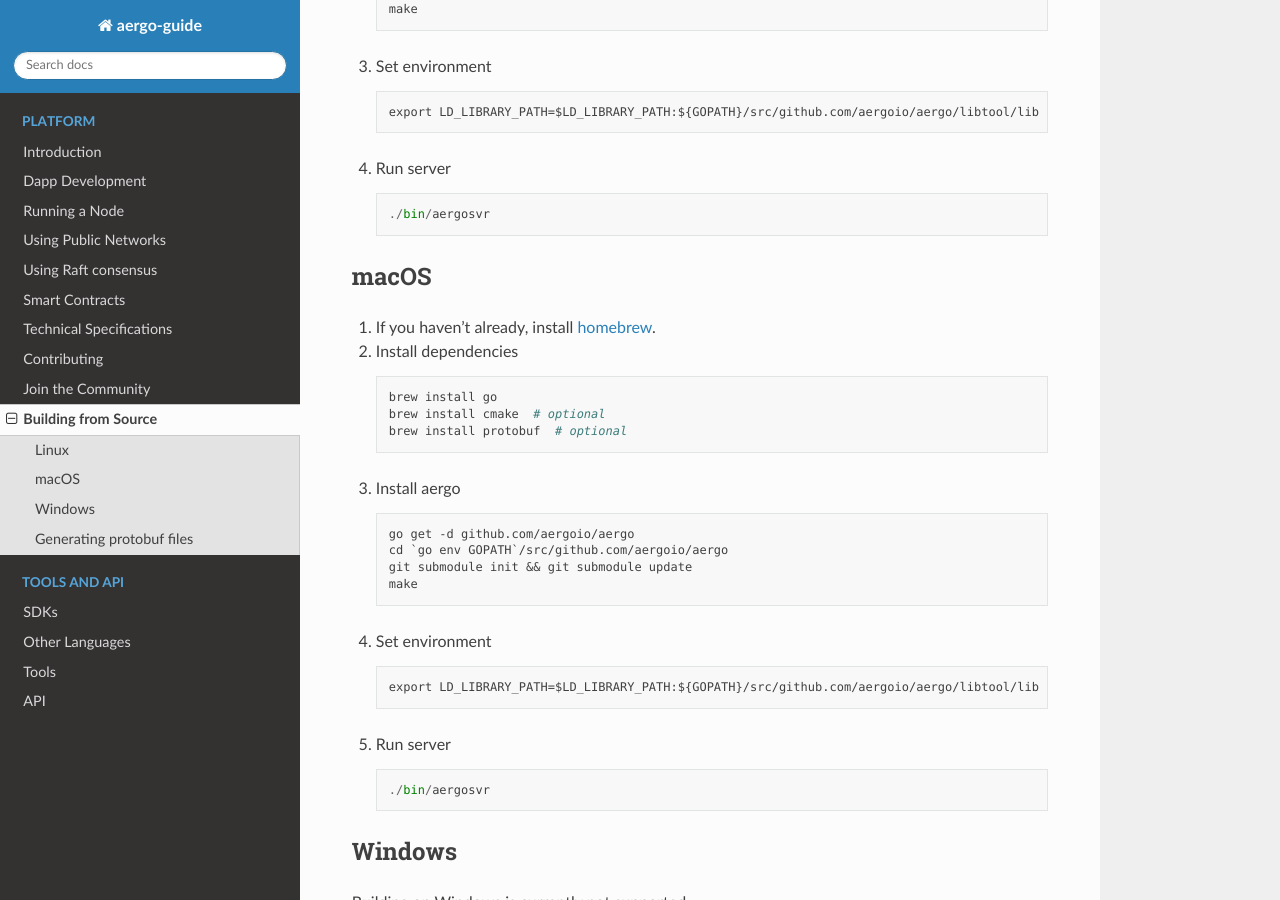
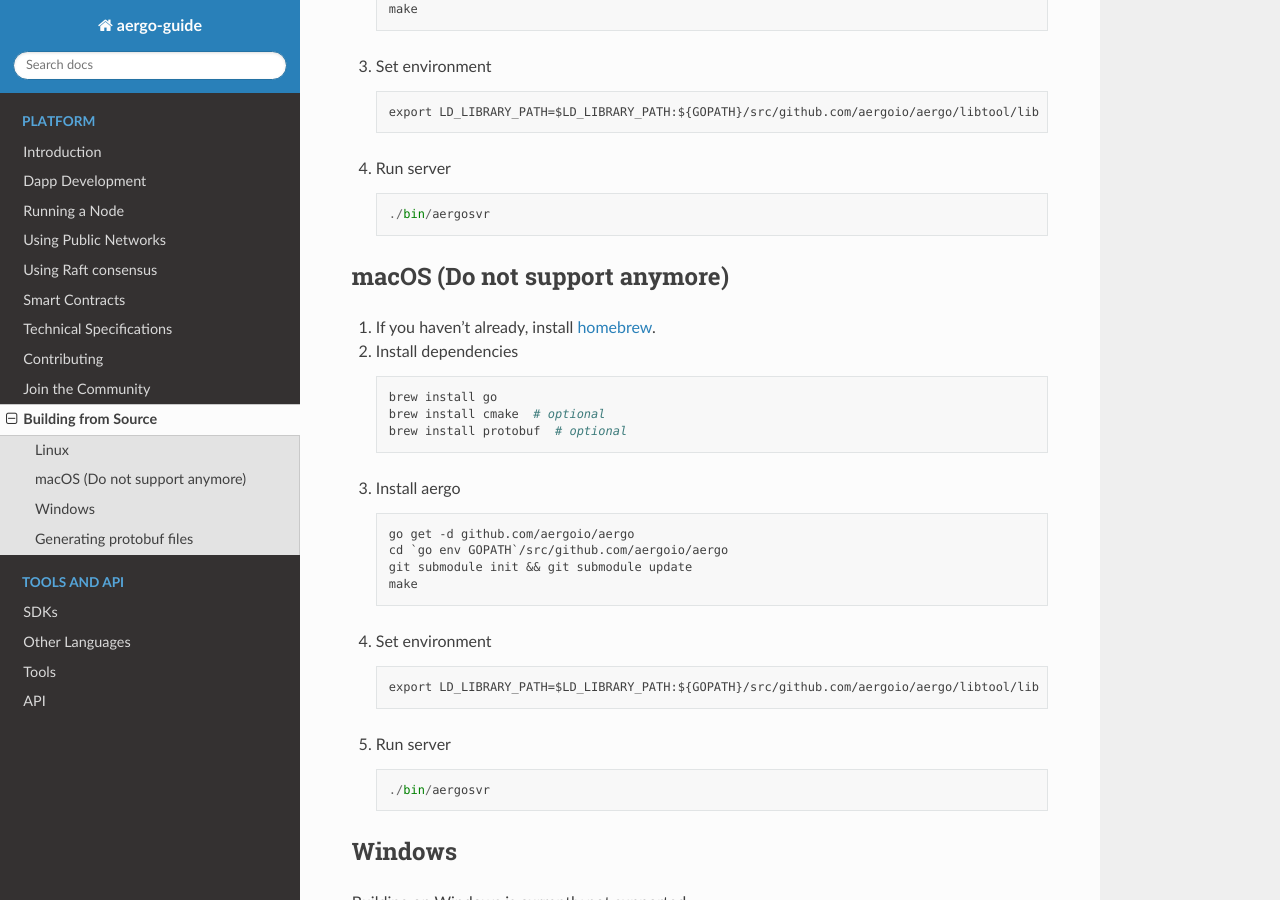
Before and after one commit to aergoio/guide, a Sphinx documentation site: the page built from source/contribution/building-from-source.rst, in a window 1280 px wide and 900 px high, scrolled down 698 px. Built offline with Sphinx 7.4.7 and the Read the Docs theme 2.0.0, drawn with Linux system fonts in a browser that asks for light colours.

Commit message:
Update building-from-source.rst
update support info on macos

```diff
--- a/source/contribution/building-from-source.rst
+++ b/source/contribution/building-from-source.rst
@@ -38,8 +38,8 @@
 
         ./bin/aergosvr
 
-macOS
------
+macOS (Do not support anymore)
+------------------------------
 
 1. If you haven't already, install `homebrew <https://brew.sh/>`_.
 2. Install dependencies
```
